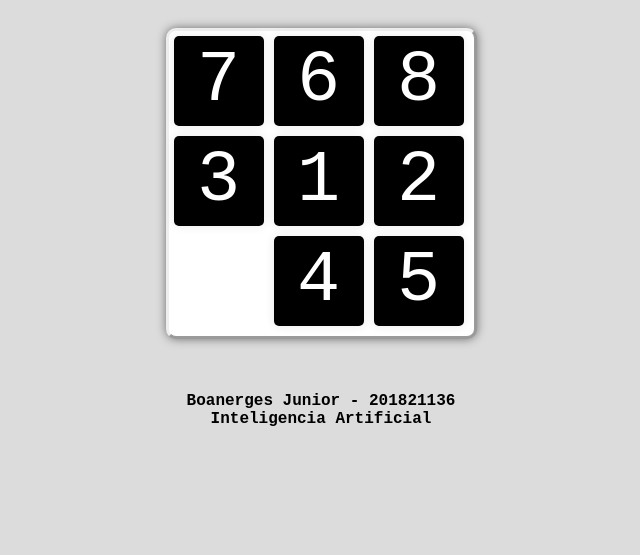
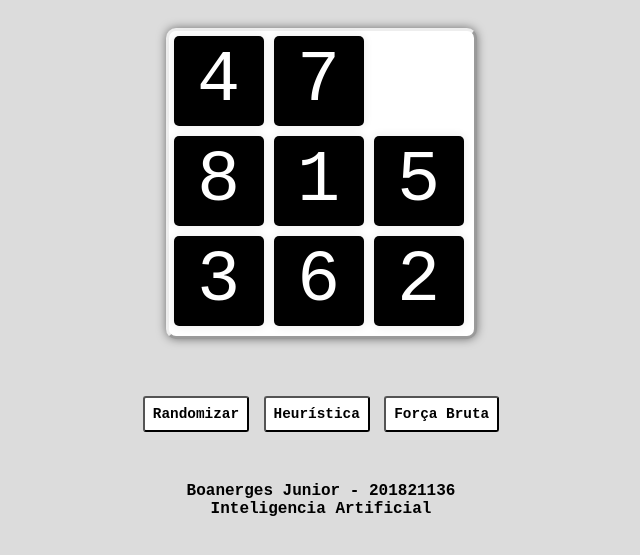
Before and after one commit to BoanergesJunior/IA-jogo-8-pecas, a plain HTML site: page index.html in a window 1280 px wide. Shown: the part 107-662 px from the top of the page, without its empty margins (319-959 px from the left). Drawn offline with Linux system fonts and the light colour scheme.

Commit message:
refactor functions

```diff
--- a/index.css
+++ b/index.css
@@ -54,3 +54,19 @@ footer {
 .piece:hover {
   border: inset;
 }
+
+.buttons {
+  display: flex;
+  justify-content: center;
+  margin-bottom: 2.5em;
+}
+
+.button {
+  padding: 8px;
+  margin: 0.5em;
+  border-radius: 3px;
+  font-family: "Courier New", Courier, monospace;
+  font-size: 0.9em;
+  font-weight: bold;
+  background-color: white;
+}
--- a/index.html
+++ b/index.html
@@ -23,7 +23,14 @@
         <div id="p8" class="piece" data-value="8">8</div>
       </div>
     </div>
-    <footer class="info">
+
+    <div class="buttons">
+      <button id="randomButton" class="button">Randomizar</button>
+      <button id="heuristicButton" class="button">Heurística</button>
+      <button id="bruteButton" class="button">Força Bruta</button>
+    </div>
+
+    <footer>
       <h4>Boanerges Junior - 201821136</h4>
       <h4>Inteligencia Artificial</h4>
     </footer>
--- a/index.js
+++ b/index.js
@@ -1,5 +1,7 @@
-(() => {
+const randomButton = document.querySelector("#randomButton");
 const pieces = []
+
+randomButton.addEventListener("click", randomize);
 
 // fill the pieces array with the pieces
 function init() {
@@ -8,15 +10,10 @@
     pieces.push(piece)
   }
 
-    // while the array of pieces is not valid, keep shuffling
-    do {
   pieces.sort(() => Math.random() - 0.5)
-    } while (!checkValidGame(pieces))
-
   render()
 }
 
-  // render the pieces in the right location
 function render() {
   for (let i = 0; i < pieces.length; i++) {
     const piece = pieces[i]
@@ -29,8 +26,14 @@
   }
 }
 
-  // check if the array order is valid
-  // if inversion % 2 == 0, the array is valid
+function randomize() {
+  do {
+    pieces.sort(() => Math.random() - 0.5)
+  } while (!checkValidGame(pieces))
+
+  render()
+}
+
 function checkValidGame(array) {
   let inversions = 0
   const size = array.length
@@ -46,4 +49,3 @@
 }
 
 init()
-})()
```
Lines whose indentation alone changed are shown as unchanged.
